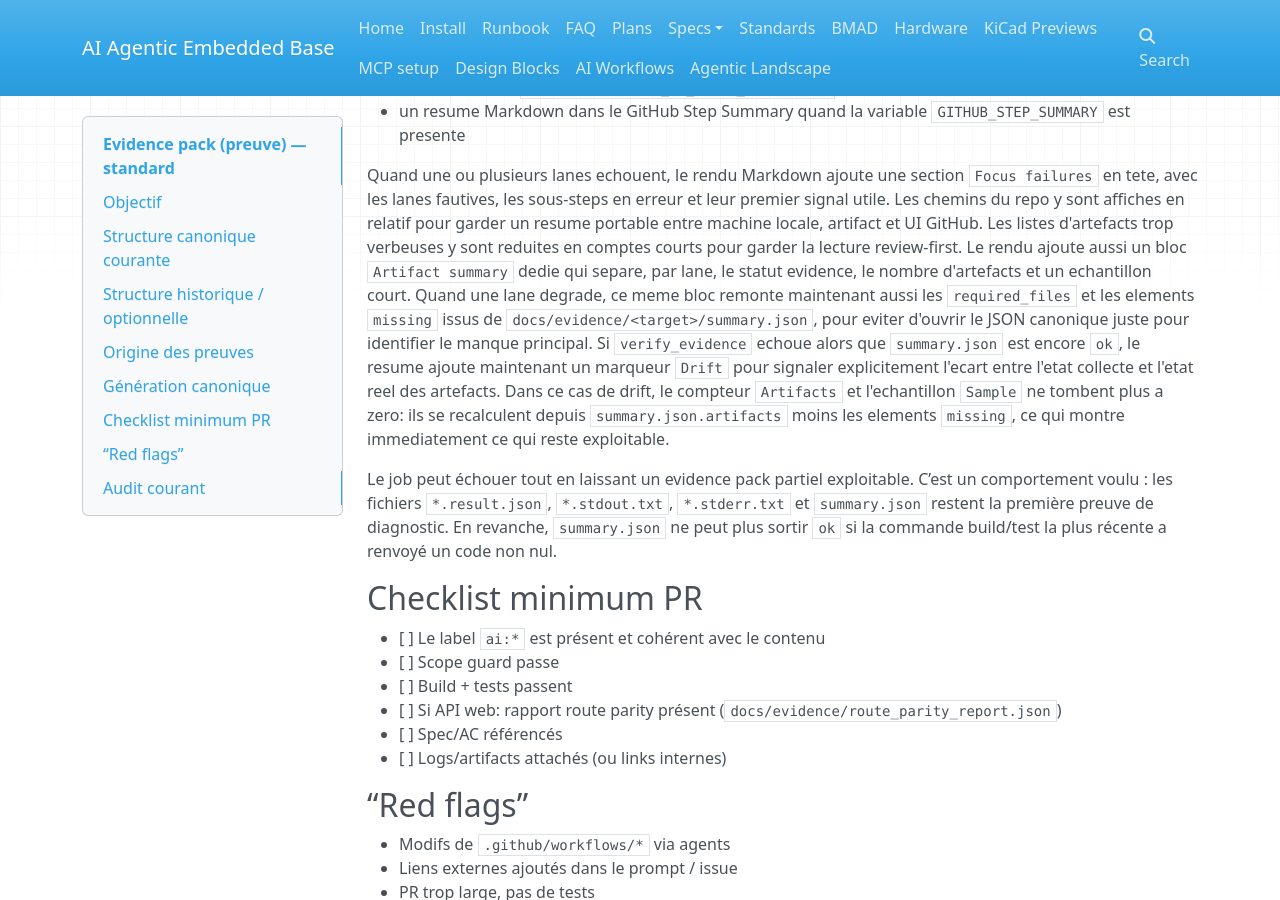
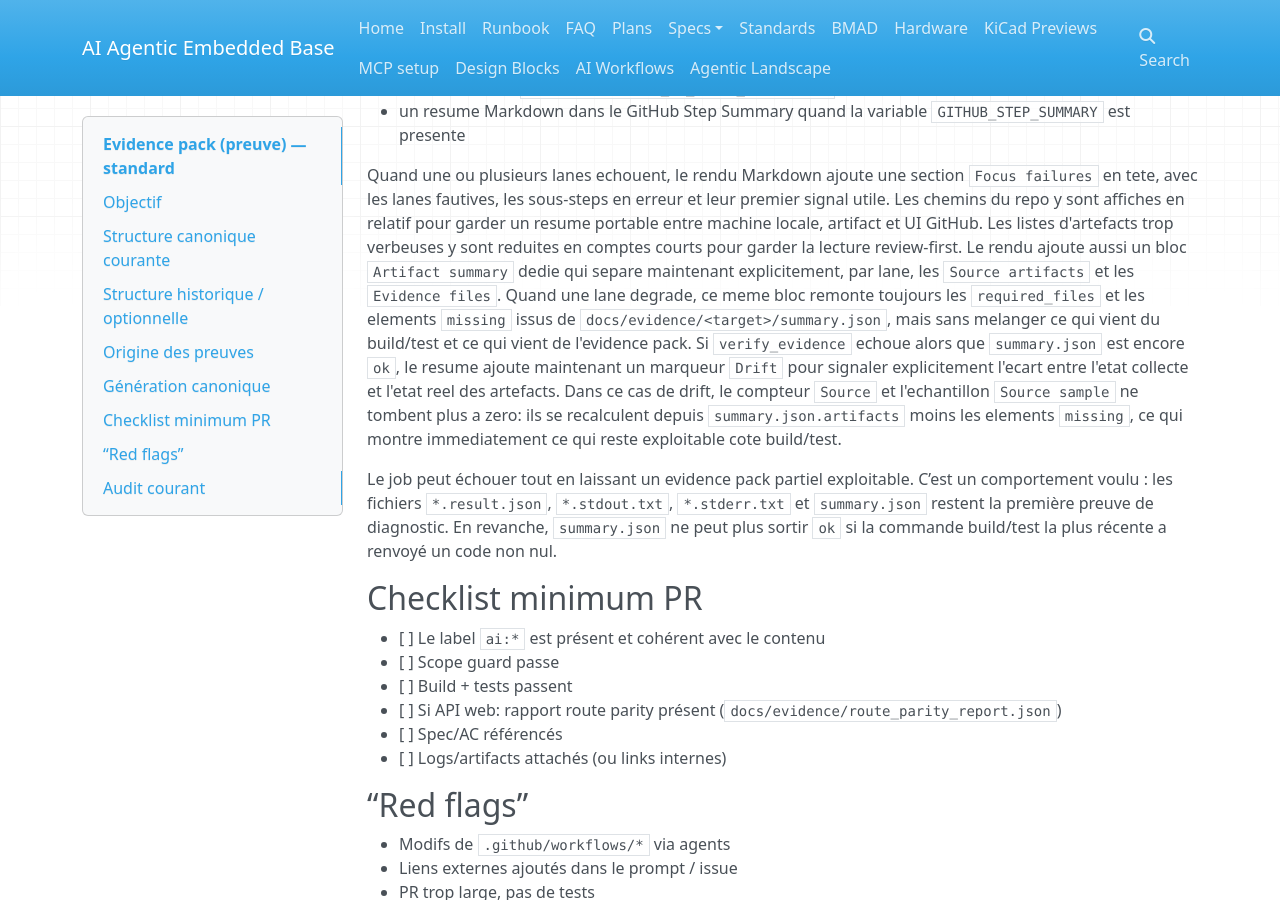
Before and after one commit to electron-rare/Kill_LIFE, an MkDocs documentation site: the page built from docs/evidence/evidence_pack.md, in a window 1280 px wide and 900 px high, scrolled down 1705 px. Built offline with MkDocs 1.6.1, drawn with Linux system fonts in a browser that asks for light colours; nearby versions of some CDN libraries.

Commit message:
feat: split source artifacts from evidence files in summary

```diff
--- a/docs/evidence/evidence_pack.md
+++ b/docs/evidence/evidence_pack.md
@@ -82,10 +82,10 @@ Pour la review rapide, `tools/auto_check_ci_cd.py` ecrit aussi:
 Quand une ou plusieurs lanes echouent, le rendu Markdown ajoute une section `Focus failures` en tete, avec les lanes fautives, les sous-steps en erreur et leur premier signal utile.
 Les chemins du repo y sont affiches en relatif pour garder un resume portable entre machine locale, artifact et UI GitHub.
 Les listes d'artefacts trop verbeuses y sont reduites en comptes courts pour garder la lecture review-first.
-Le rendu ajoute aussi un bloc `Artifact summary` dedie qui separe, par lane, le statut evidence, le nombre d'artefacts et un echantillon court.
-Quand une lane degrade, ce meme bloc remonte maintenant aussi les `required_files` et les elements `missing` issus de `docs/evidence/<target>/summary.json`, pour eviter d'ouvrir le JSON canonique juste pour identifier le manque principal.
+Le rendu ajoute aussi un bloc `Artifact summary` dedie qui separe maintenant explicitement, par lane, les `Source artifacts` et les `Evidence files`.
+Quand une lane degrade, ce meme bloc remonte toujours les `required_files` et les elements `missing` issus de `docs/evidence/<target>/summary.json`, mais sans melanger ce qui vient du build/test et ce qui vient de l'evidence pack.
 Si `verify_evidence` echoue alors que `summary.json` est encore `ok`, le resume ajoute maintenant un marqueur `Drift` pour signaler explicitement l'ecart entre l'etat collecte et l'etat reel des artefacts.
-Dans ce cas de drift, le compteur `Artifacts` et l'echantillon `Sample` ne tombent plus a zero: ils se recalculent depuis `summary.json.artifacts` moins les elements `missing`, ce qui montre immediatement ce qui reste exploitable.
+Dans ce cas de drift, le compteur `Source` et l'echantillon `Source sample` ne tombent plus a zero: ils se recalculent depuis `summary.json.artifacts` moins les elements `missing`, ce qui montre immediatement ce qui reste exploitable cote build/test.
 
 Le job peut échouer tout en laissant un evidence pack partiel exploitable. C’est un comportement voulu : les fichiers `*.result.json`, `*.stdout.txt`, `*.stderr.txt` et `summary.json` restent la première preuve de diagnostic. En revanche, `summary.json` ne peut plus sortir `ok` si la commande build/test la plus récente a renvoyé un code non nul.
 
```
Also changed, not shown: docs/EVIDENCE_ALIGNMENT_2026-03-11.md (+2 -0 lines), docs/KILL_LIFE_WORKFLOW_GITHUB_SEQUENCE_2026-03-11.md (+2 -0 lines), docs/evidence/ci_cd_audit_summary.md (+4 -4 lines), docs/plans/REPO_DEEP_ANALYSIS_2026-03-11.md (+3 -1 lines), 3 other files.
